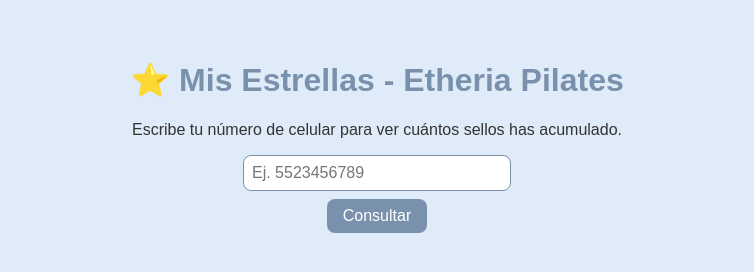
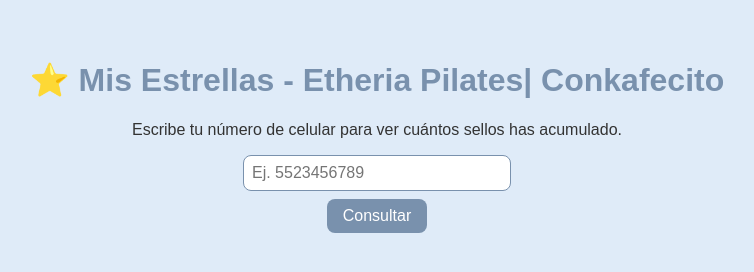
Before and after one commit to EtheriaPS/Etheria-estrellas, a plain HTML site: page index.html in a window 1280 px wide. Shown: the whole page, without its empty margins (263-1017 px from the left). Drawn offline with Linux system fonts and the light colour scheme.

Commit message:
Update index.html

```diff
--- a/index.html
+++ b/index.html
@@ -50,7 +50,7 @@
   </style>
 </head>
 <body>
-  <h1>⭐ Mis Estrellas - Etheria Pilates</h1>
+  <h1>⭐ Mis Estrellas - Etheria Pilates| Conkafecito</h1>
   <p>Escribe tu número de celular para ver cuántos sellos has acumulado.</p>
 
   <div class="input-box">
```
